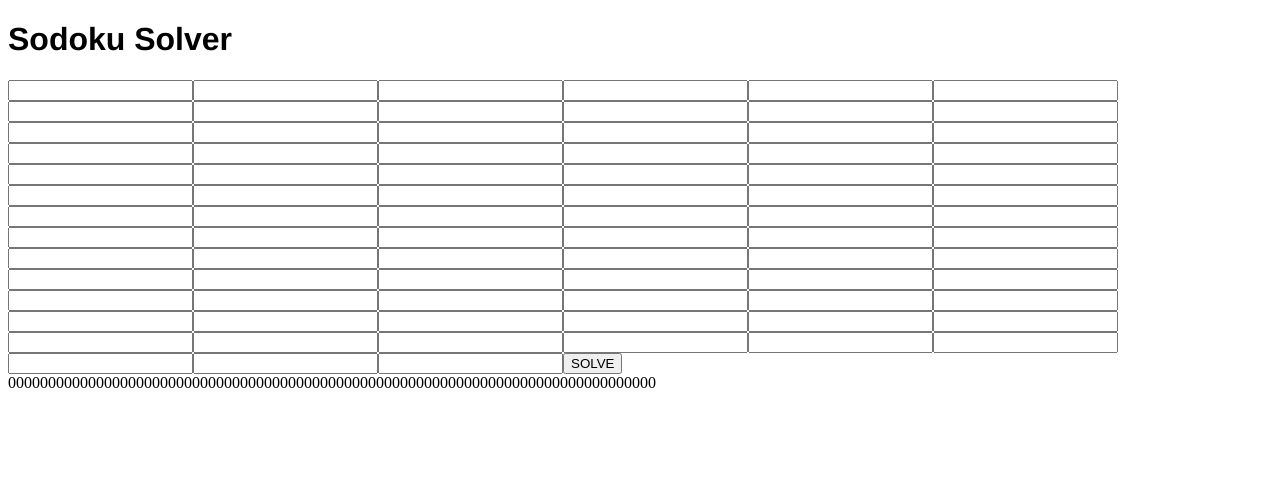
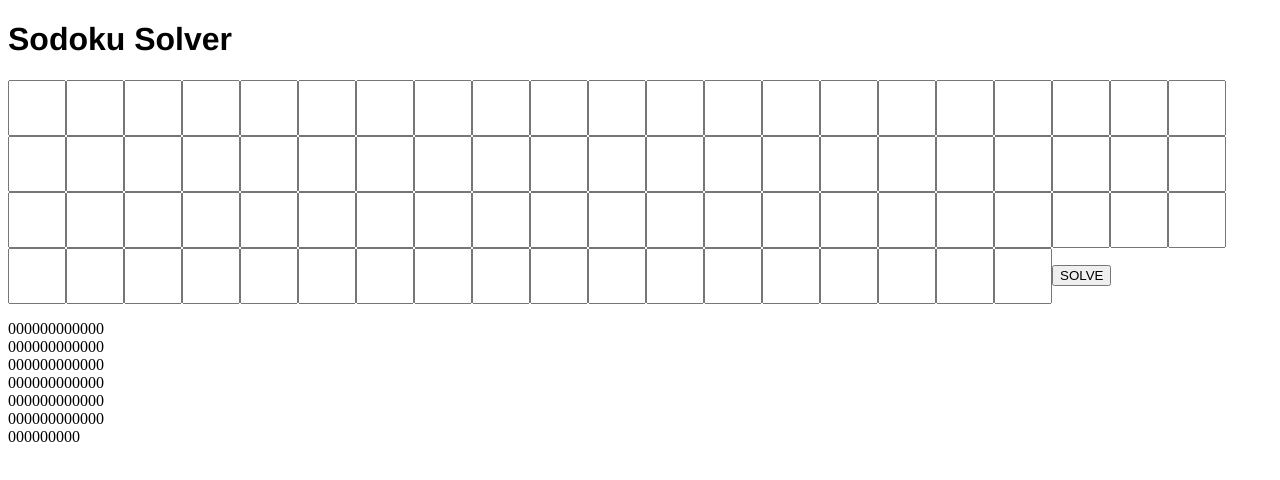
Before and after one commit to z-olpin/sodoku_solver, a React app: page / in a window 1280 px wide. Shown: the top 480 px of the page. Built offline with nearby package versions, Linux system fonts and the light colour scheme; the HTML template or start-up script is replaced by a standard one.

Commit message:
show every

```diff
--- a/src/components/BoardDisplay.js
+++ b/src/components/BoardDisplay.js
@@ -104,7 +104,7 @@ const BoardDisplay = () => {
       <InputBoard handleSolve={handleSolve} onInput={onInput} />
       {//<SolvedBoard solvedBoard={solvedBoard} oldBoard={board} />
       }
-      <div>{midBoard}</div>
+      <div style={{width: '100px'}}><p style={{width: '100px', wordBreak: 'break-all'}}>{midBoard}</p></div>
     </>
   )
 }
--- a/src/components/InputBoard.js
+++ b/src/components/InputBoard.js
@@ -4,7 +4,7 @@ const InputBoard = ({ onInput, handleSolve }) => {
   return (
     <>
       {[...Array(81)].map((v, i) => (
-        <input type="text" className="cells" id={i} onChange={(e) => onInput(Number(e.target.id), Number(e.target.value))} />
+        <input style={{width: '50px', height: '50px'}} type="text" className="cells" id={i} onChange={(e) => onInput(Number(e.target.id), Number(e.target.value))} />
       ))}
       <button onClick={handleSolve}>SOLVE</button>
     </>
```
